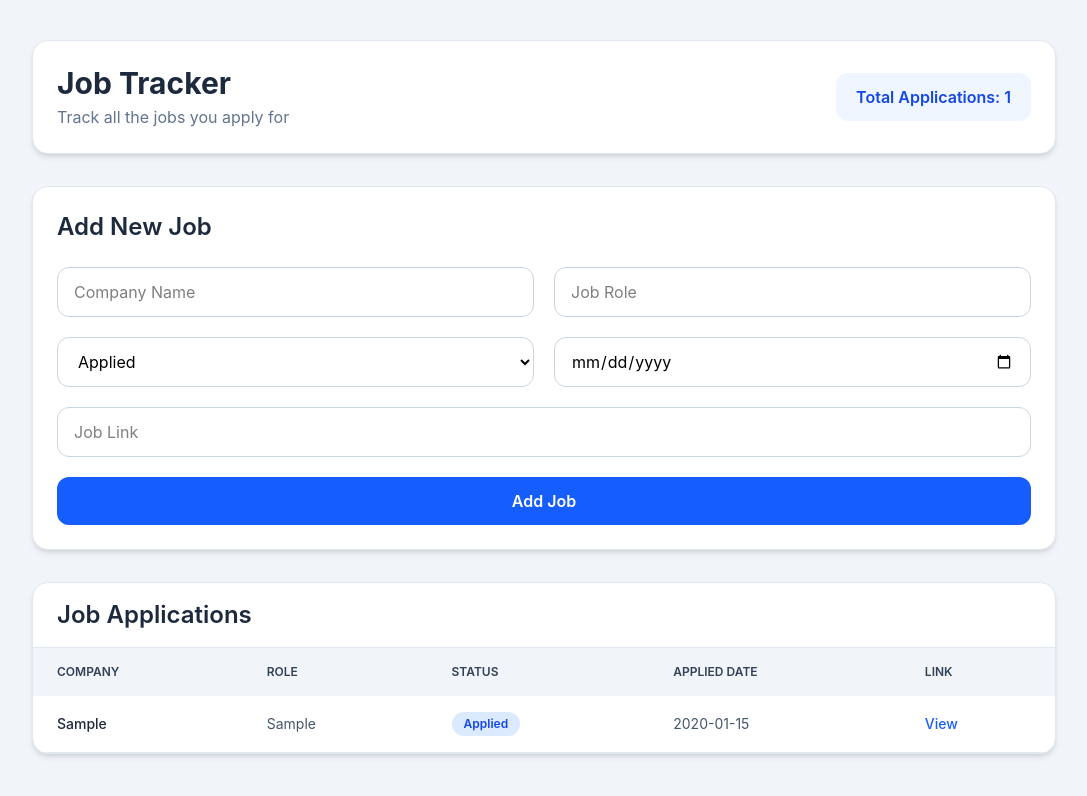
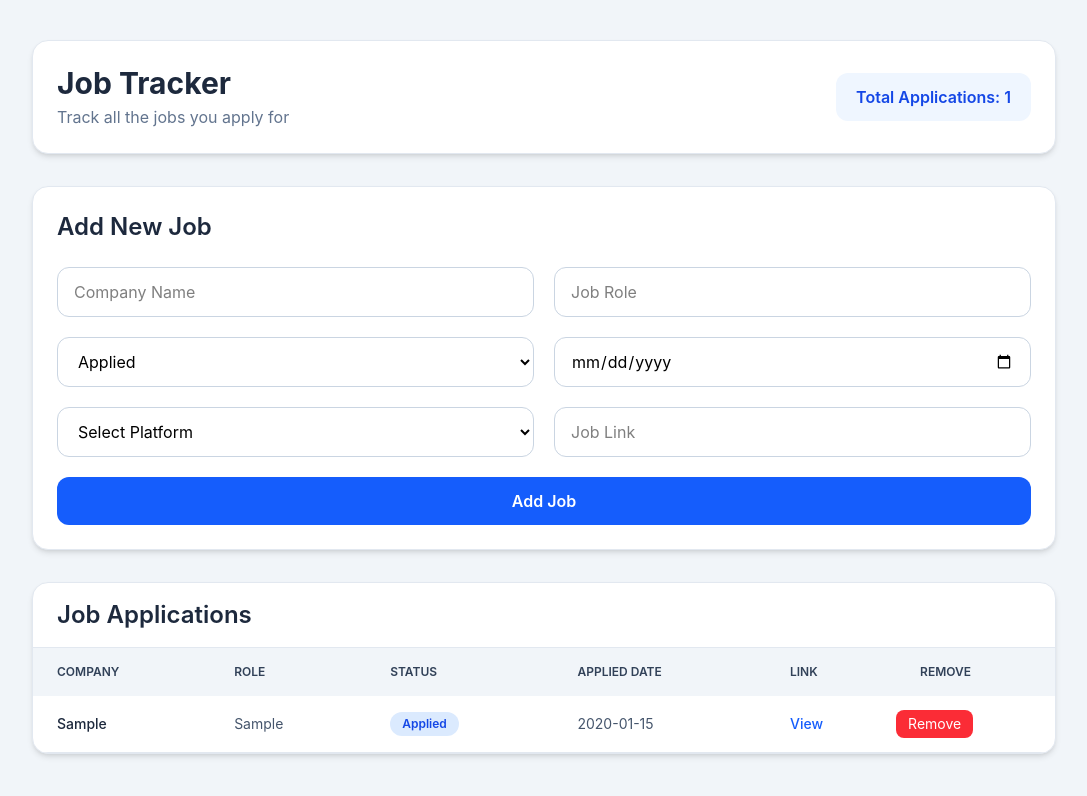
Before and after one commit to DevSourav01/Job-Tracker, a React (Vite) app: page / in a window 1280 px wide. Both pictures are taken after typing "Sample", "Sample", "2020-01-15", "https://example.com" into the empty fields and a click on the button "Add Job". Shown: the top 796 px of the page, without its empty margins (96-1183 px from the left). Built offline with nearby package versions, Linux system fonts and the light colour scheme.

Commit message:
feat:"add localstorage and implement one extra filed called Platform in the Form"

```diff
--- a/src/App.jsx
+++ b/src/App.jsx
@@ -1,11 +1,11 @@
-import  { useState } from 'react'
-import JobForm from './component/JobForm';
-import JobTable from './component/JobTable';
-import Headers from './component/Header';
+import JobForm from "./component/JobForm";
+import JobTable from "./component/JobTable";
+import Headers from "./component/Header";
+import useLocalStorage from "./component/UseLocalstorage";
 
 export default function App() {
-    const[jobs,setJobs]=useState([])
-    const addJob = (newJob) => {
+  const [jobs, setJobs] = useLocalStorage("jobs", []);
+  const addJob = (newJob) => {
     setJobs((prevJobs) => [
       ...prevJobs,
       {
@@ -14,13 +14,17 @@ export default function App() {
       },
     ]);
   };
+
+  const deleteJob = (id) => {
+    setJobs((prevJobs) => prevJobs.filter((job) => job.id !== id));
+  };
   return (
     <div className="min-h-screen min-w-screen bg-slate-100 py-10 px-4">
       <div className="max-w-5xl mx-auto space-y-8">
         <Headers total={jobs.length} />
         <JobForm addJob={addJob} />
-        <JobTable jobs={jobs} />
+        <JobTable jobs={jobs} deleteJob={deleteJob} />
       </div>
     </div>
-  )
+  );
 }
--- a/src/component/JobForm.jsx
+++ b/src/component/JobForm.jsx
@@ -6,6 +6,7 @@ export default function JobForm({ addJob }) {
     role: "",
     status: "Applied",
     appliedDate: "",
+    platform: "",
     link: "",
   });
   const handleSubmit = (e) => {
@@ -18,7 +19,7 @@ export default function JobForm({ addJob }) {
       !formData.link.trim()
     )
       return;
-      console.log("addJob:", addJob, typeof addJob);
+
     addJob(formData);
     setFormData({
       company: "",
@@ -26,6 +27,7 @@ export default function JobForm({ addJob }) {
       status: "Applied",
       appliedDate: "",
       link: "",
+      platform: "",
     });
   };
   const handleChange = (e) => {
@@ -82,14 +84,29 @@ export default function JobForm({ addJob }) {
           onChange={handleChange}
           className="w-full rounded-xl border border-slate-300 px-4 py-3 outline-none focus:ring-2 focus:ring-blue-500"
         />
-
+        <select
+          name="platform"
+          value={formData.platform}
+          onChange={handleChange}
+          className="w-full rounded-xl border border-slate-300 px-4 py-3 outline-none focus:ring-2 focus:ring-blue-500"
+        >
+          <option value="">Select Platform</option>
+          <option value="LinkedIn">LinkedIn</option>
+          <option value="Naukri">Naukri</option>
+          <option value="Indeed">Indeed</option>
+          <option value="Foundit">Foundit</option>
+          <option value="Internshala">Internshala</option>
+          <option value="Company Website">Company Website</option>
+          <option value="Referral">Referral</option>
+          <option value="Other">Other</option>
+        </select>
         <input
           type="url"
           name="link"
           placeholder="Job Link"
           value={formData.link}
           onChange={handleChange}
-          className="w-full rounded-xl border border-slate-300 px-4 py-3 outline-none focus:ring-2 focus:ring-blue-500 md:col-span-2"
+          className="w-full rounded-xl border border-slate-300 px-4 py-3 outline-none focus:ring-2 focus:ring-blue-500"
         />
 
         <button
--- a/src/component/JobRow.jsx
+++ b/src/component/JobRow.jsx
@@ -1,22 +1,16 @@
 import React from "react";
 
-export default function JobRow({ job }) {
+export default function JobRow({ job, deleteJob }) {
   return (
     <tr className="border-b border-slate-200 hover:bg-slate-50 transition duration-200">
-      <td className="px-6 py-4 font-medium text-slate-800">
-        {job.company}
-      </td>
-      <td className="px-6 py-4 text-slate-600">
-        {job.role}
-      </td>
+      <td className="px-6 py-4 font-medium text-slate-800">{job.company}</td>
+      <td className="px-6 py-4 text-slate-600">{job.role}</td>
       <td className="px-6 py-4">
         <span className="inline-flex rounded-full bg-blue-100 px-3 py-1 text-xs font-semibold text-blue-700">
           {job.status}
         </span>
       </td>
-      <td className="px-6 py-4 text-slate-600">
-        {job.appliedDate}
-      </td>
+      <td className="px-6 py-4 text-slate-600">{job.appliedDate}</td>
       <td className="px-6 py-4">
         <a
           href={job.link}
@@ -27,6 +21,15 @@ export default function JobRow({ job }) {
           View
         </a>
       </td>
+      <td>
+        {" "}
+        <button
+          onClick={() => deleteJob(job.id)}
+          className="bg-red-500 hover:bg-red-600 text-white px-3 py-1 rounded-lg"
+        >
+          Remove
+        </button>
+      </td>
     </tr>
   );
 }
--- a/src/component/JobTable.jsx
+++ b/src/component/JobTable.jsx
@@ -1,7 +1,9 @@
 import React from "react";
 import JobRow from "./JobRow";
 
-export default function JobTable({ jobs }) {
+export default function JobTable({ jobs,deleteJob }) {
+
+
   return (
     <div className="bg-white shadow-md rounded-2xl border border-slate-200 overflow-hidden">
       <div className="px-6 py-4 border-b border-slate-200">
@@ -19,12 +21,13 @@ export default function JobTable({ jobs }) {
               <th className="px-6 py-4 font-semibold">Status</th>
               <th className="px-6 py-4 font-semibold">Applied Date</th>
               <th className="px-6 py-4 font-semibold">Link</th>
+              <th className="px-6 py-4 font-semibold">Remove</th>
             </tr>
           </thead>
 
           <tbody className="divide-y divide-slate-200">
             {jobs.length > 0 ? (
-              jobs.map((job) => <JobRow key={job.id} job={job} />)
+              jobs.map((job) => <JobRow key={job.id} job={job} deleteJob={deleteJob} />)
             ) : (
               <tr>
                 <td
--- /dev/null
+++ b/src/component/UseLocalstorage.jsx
@@ -0,0 +1,14 @@
+import { useEffect, useState } from "react";
+
+export default function useLocalStorage(key, initialValue) {
+  const [value, setValue] = useState(() => {
+    const savedValue = localStorage.getItem(key);
+    return savedValue ? JSON.parse(savedValue) : initialValue;
+  });
+
+  useEffect(() => {
+    localStorage.setItem(key, JSON.stringify(value));
+  }, [key, value]);
+
+  return [value, setValue];
+}
```
